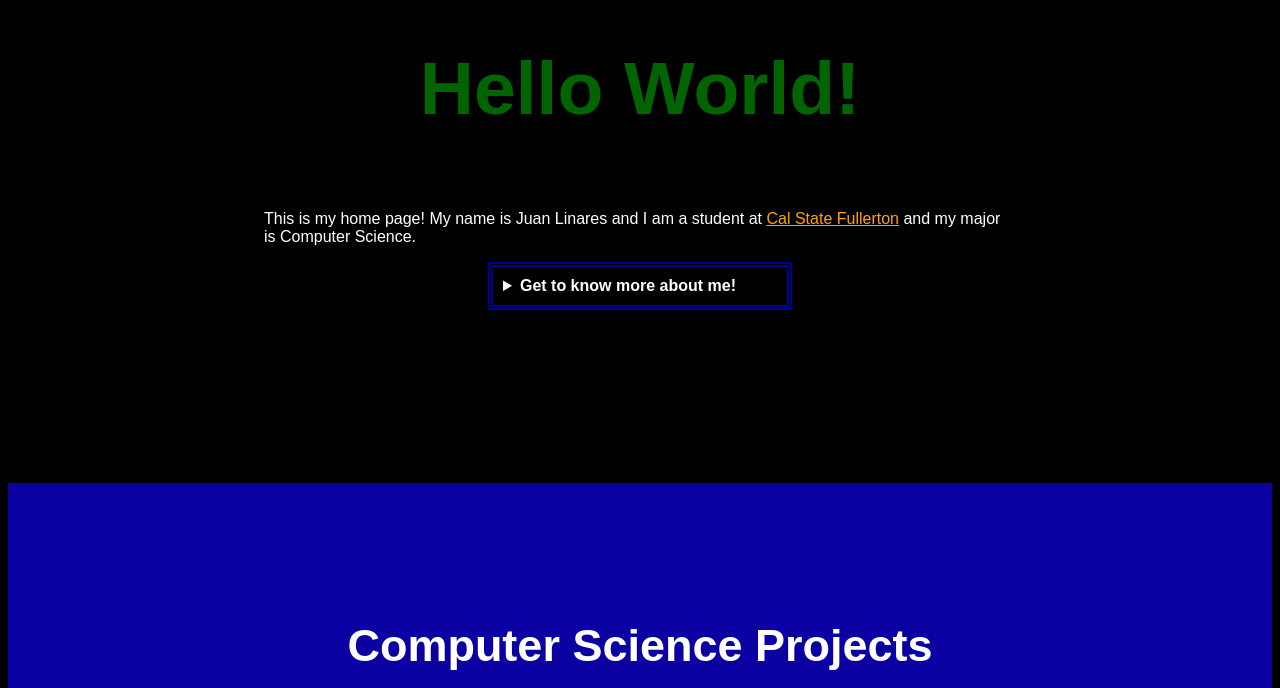
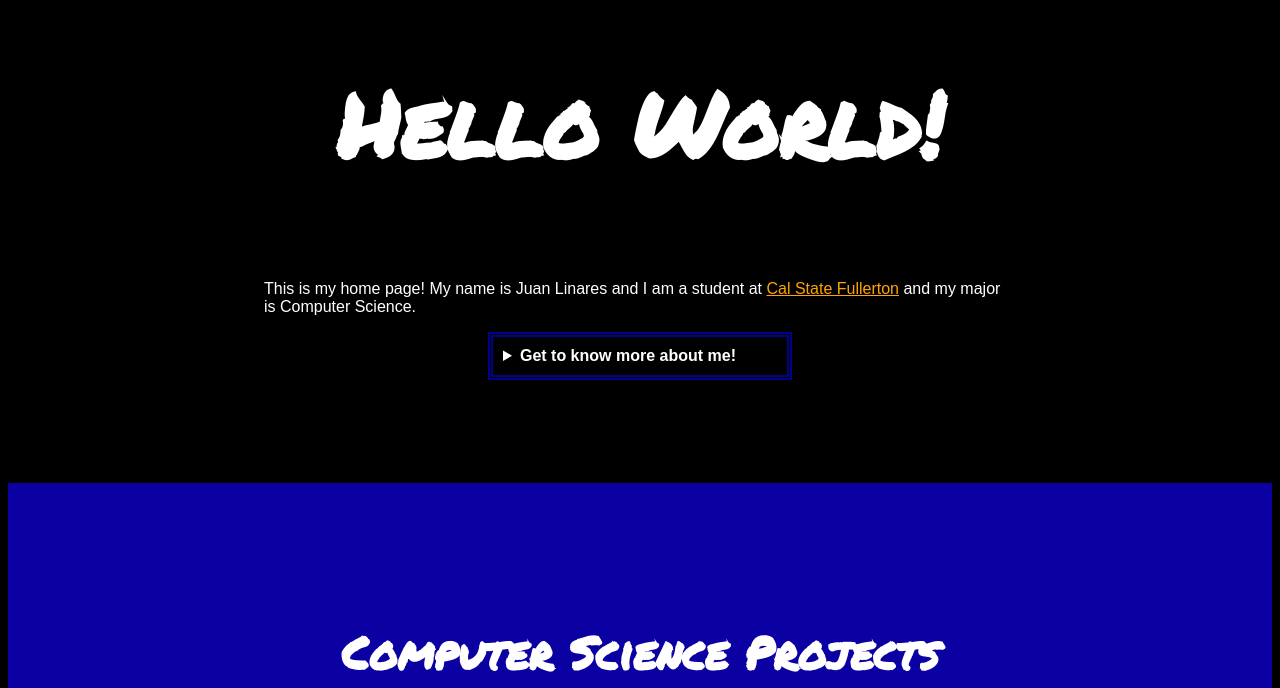
Before and after one commit to jlinares12/Portfolio-Website, a plain HTML site: page index.html in a window 1280 px wide. Shown: the part 125-813 px from the top of the page. Drawn offline with Linux system fonts and the light colour scheme.

Commit message:
added an external font for my headers

```diff
--- a/index.html
+++ b/index.html
@@ -2,6 +2,11 @@
 <html>
 <head>
 	<title>Juan Linares Portfolio</title>
+	<link rel="preconnect" href="https://fonts.googleapis.com">
+	<link rel="preconnect" href="https://fonts.gstatic.com" crossorigin>
+	<link href=
+	"https://fonts.googleapis.com/css2?family=Permanent+Marker&display=swap"
+ 	 rel="stylesheet">
 	<link rel="stylesheet" href="stylesheet.css">
 </head>
 <body>
--- a/stylesheet.css
+++ b/stylesheet.css
@@ -5,12 +5,14 @@ body {
 }
 
 h1 {
-    color: darkgreen;
+    font-family: 'Permanent Marker', cursive;
+    color: white;
     text-align: center;
-    font-size: 75px;
+    font-size: 90px;
 }
 
 h2 {
+    font-family: 'Permanent Marker', cursive;
     font-size: 45px;
 }
 
```
